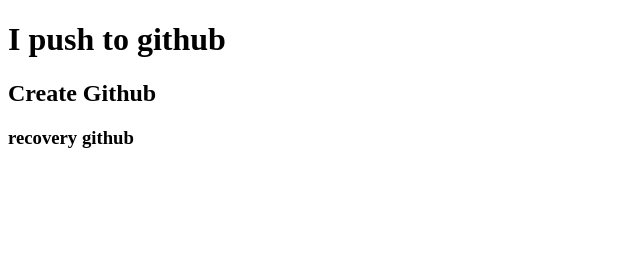
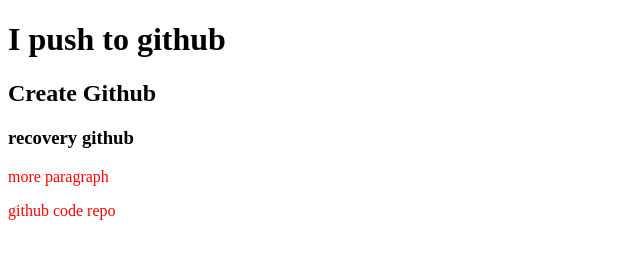
Before and after one commit to mkmunna6615/my-second-repo, a plain HTML site: page index.html in a window 1280 px wide. Shown: the whole page, without its empty margins (0-640 px from the left). Drawn offline with Linux system fonts and the light colour scheme.

Commit message:
styles added

```diff
--- a/index.html
+++ b/index.html
@@ -5,10 +5,13 @@
     <meta http-equiv="X-UA-Compatible" content="IE=edge">
     <meta name="viewport" content="width=device-width, initial-scale=1.0">
     <title>my second github repo</title>
+    <link rel="stylesheet" href="style.css">
 </head>
 <body>
     <h1>I push to github</h1>
     <h2>Create Github</h2>
     <h3>recovery github</h3>
+    <p>more paragraph</p>
+    <p>github code repo</p>
 </body>
 </html>
--- /dev/null
+++ b/style.css
@@ -0,0 +1,3 @@
+p{
+    color: red;
+}
```
